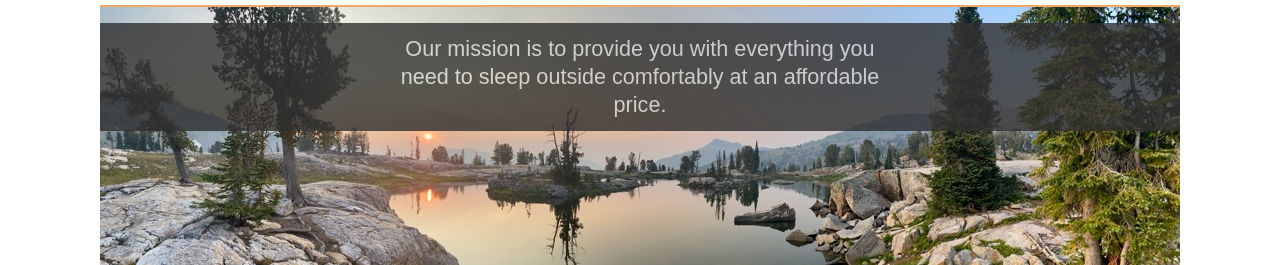
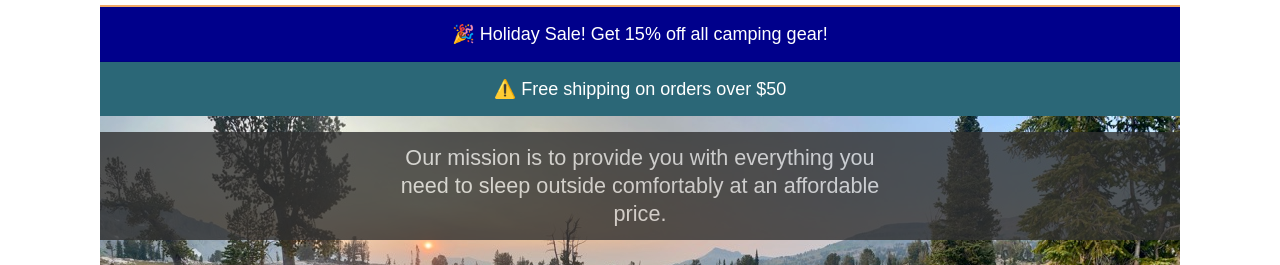
Before and after one commit to thk3306/WDD330-sleepoutside-team16, a website built with Vite: page src/index.html in a window 1280 px wide. Shown: the part 83-348 px from the top of the page. Built offline with nearby package versions, Linux system fonts and the light colour scheme.

Commit message:
Add customizable alert system to index.html
- Created alert.js module with Alert class
- Added alerts.json with sample alerts
- Integrated alert system into main.js
- Added CSS styling for alert display
- Alerts are prepended to main element as required

```diff
--- a/src/css/style.css
+++ b/src/css/style.css
@@ -35,7 +35,37 @@ header {
   justify-content: space-between;
   padding: 0.5rem;
 }
+/* ==========================================
+   ALERT SYSTEM STYLES
+   These styles control how alerts look
+   ========================================== */
 
+/* Container for all alerts */
+.alert-list {
+  margin: 0;
+  padding: 0;
+  width: 100%;
+}
+
+/* Individual alert styling */
+.alert-item {
+  margin: 0;
+  padding: 1rem 1.5rem; /* 1rem top/bottom, 1.5rem left/right */
+  text-align: center;
+  font-weight: 500; /* Medium bold */
+  border-bottom: 1px solid rgba(0, 0, 0, 0.1); /* Subtle divider line */
+  transition: opacity 0.3s ease; /* Smooth fade effect */
+}
+
+/* Remove border from the last alert */
+.alert-item:last-child {
+  border-bottom: none;
+}
+
+/* Optional: Add hover effect */
+.alert-item:hover {
+  opacity: 0.9;
+}
 p {
   padding: 0.75rem;
 }
--- /dev/null
+++ b/src/js/alert.js
@@ -0,0 +1,81 @@
+// Alert.js - Module to display customizable alerts on the homepage
+// This class reads alerts from a JSON file and displays them at the top of the page
+
+export default class Alert {
+  // Constructor: Sets up the Alert class with the path to alerts.json
+  // Path is relative to where the HTML file loads this script from
+  constructor(alertsPath = '/public/json/alerts.json') {
+    this.alertsPath = alertsPath;
+  }
+
+  // init(): The main method that loads and displays alerts
+  // This is async because we need to wait for the JSON file to load
+  async init() {
+    try {
+      // Fetch the alerts.json file from the server
+      const response = await fetch(this.alertsPath);
+
+      // Check if the file was found (response.ok is true if status is 200-299)
+      if (!response.ok) {
+        console.warn('No alerts found or failed to load alerts.json');
+        return; // Exit early if file not found
+      }
+
+      // Convert the JSON response to a JavaScript array
+      const alerts = await response.json();
+
+      // Only create alert section if there are alerts in the array
+      if (alerts && alerts.length > 0) {
+        this.createAlertSection(alerts);
+      }
+    } catch (error) {
+      // If anything goes wrong (network error, invalid JSON, etc.), log it
+      console.error('Error loading alerts:', error);
+    }
+  }
+
+  // createAlertSection(): Creates the HTML elements for displaying alerts
+  // Parameter: alerts - an array of alert objects from the JSON file
+  createAlertSection(alerts) {
+    // Step 1: Create the main container (section element)
+    const section = document.createElement('section');
+    section.className = 'alert-list'; // Add CSS class for styling
+
+    // Step 2: Loop through each alert in the array
+    alerts.forEach(alert => {
+      // Create a paragraph element for each alert
+      const p = document.createElement('p');
+
+      // Set the text content from the alert message
+      p.textContent = alert.message;
+
+      // Apply the background color specified in the JSON
+      p.style.backgroundColor = alert.background;
+
+      // Apply the text color specified in the JSON
+      p.style.color = alert.color;
+
+      // Add a CSS class for additional styling
+      p.className = 'alert-item';
+
+      // Add this paragraph to the section
+      section.appendChild(p);
+    });
+
+    // Step 3: Find the <main> element on the page
+    const main = document.querySelector('main');
+
+    // Step 4: If main exists, add the alert section to the TOP of it
+    if (main) {
+      main.prepend(section); // prepend adds to the beginning
+    } else {
+      // If no main element found, warn in console
+      console.warn('Main element not found on page');
+    }
+  }
+}
+
+// USAGE EXAMPLE:
+// import Alert from './Alert.js';
+// const alertSystem = new Alert('/public/json/alerts.json');
+// alertSystem.init();
--- a/src/js/main.js
+++ b/src/js/main.js
@@ -1,3 +1,14 @@
 import { loadHeaderFooter } from "./utils.mjs";
 
+// Import the new Alert system
+import Alert from "./alert.js";
+
+// Load header and footer on page load
 loadHeaderFooter();
+
+
+
+// Initialize alert system for homepage
+// This will load alerts from alerts.json and display them at the top of the page
+const alertSystem = new Alert('/public/json/alerts.json');
+alertSystem.init();
--- /dev/null
+++ b/src/public/json/alerts.json
@@ -0,0 +1,12 @@
+[
+  {
+    "message": "🎉 Holiday Sale! Get 15% off all camping gear!",
+    "background": "darkblue",
+    "color": "white"
+  },
+  {
+    "message": "⚠️ Free shipping on orders over $50",
+    "background": "#2b6777",
+    "color": "white"
+  }
+]
--- a/team.txt
+++ b/team.txt
@@ -1,3 +1,4 @@
 https://trello.com/invite/b/6901ad118a56546c9dd7cad8/ATTIe914a44153b62ae190107b83259577fb3E622381/sleep-outside-team-16
 Emil Roland Roding
 Erin Major
+Emmanuel Nasir
```
Also changed, not shown: src/index.html (+1 -0 lines).
